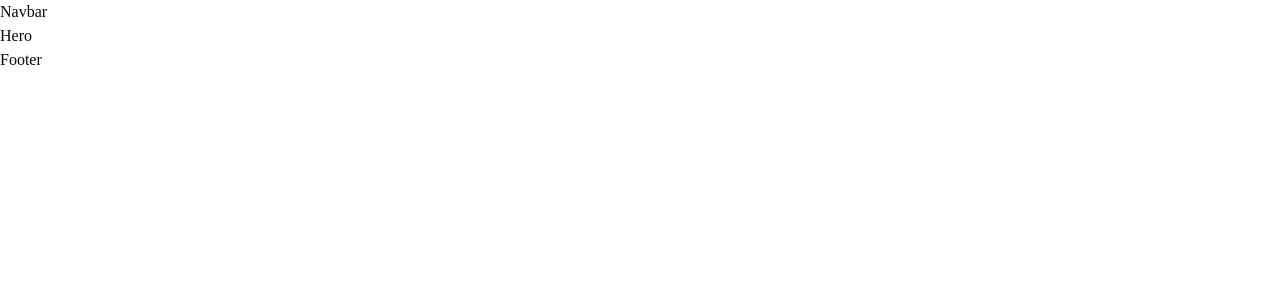
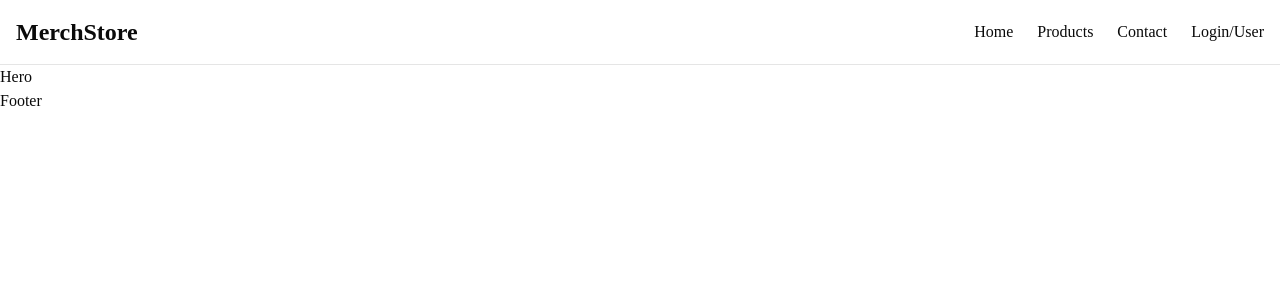
Before and after one commit to adithya-santhosh/MerchStore-1, a Next.js app in the folder frontend/: page / in a window 1280 px wide. Shown: the top 300 px of the page. Built offline with nearby package versions, Linux system fonts and the light colour scheme.

Commit message:
Initial code For Navbar

```diff
--- a/frontend/src/components/Navbar.tsx
+++ b/frontend/src/components/Navbar.tsx
@@ -1,3 +1,16 @@
 export default function Navbar() {
-    return <nav>Navbar</nav>;
+    return (
+      <nav className="flex justify-between items-center p-4 border-b">
+        <h1 className="text-2xl font-bold">MerchStore</h1>
+        <div className="flex gap-6">
+          <a href="/">Home</a>
+          <a href="/products">Products</a>
+          <a href="/contact">Contact</a>
+          <a href="/login">Login/User</a>
+
+
+        </div>
+
+      </nav>
+    );
   }
```
